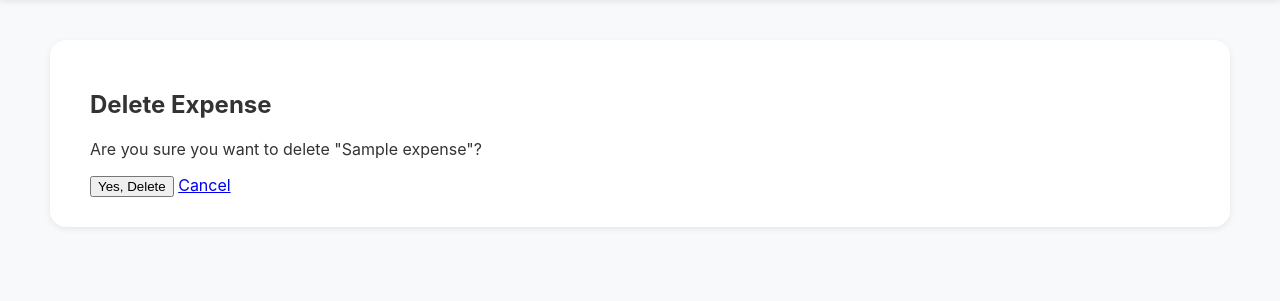
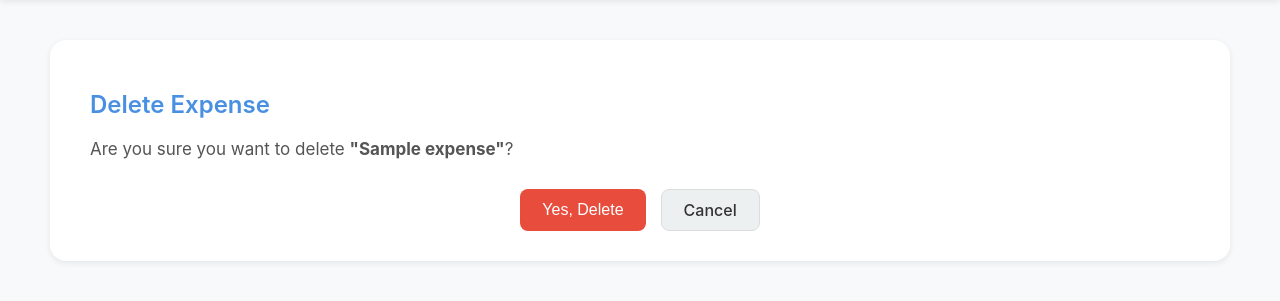
Before and after one commit to pankajrajparajuli/expense_tracker_django-internship-, a Django app: page /expenses/1/delete/ in a window 1280 px wide. Shown: the part 45-346 px from the top of the page. Run offline with Django 5.2, Linux system fonts and the light colour scheme; a user stored in the database is signed in; tables that the repository leaves empty hold one stand-in row (values such as "Sample post").

Commit message:
feat: made ecpense delete temlate good

```diff
--- a/expenses/templates/expenses/expense_confirm_delete.html
+++ b/expenses/templates/expenses/expense_confirm_delete.html
@@ -1,10 +1,79 @@
 {% extends 'base.html' %}
+
+{% block extra_style %}
+<style>
+    /* === Delete Page Styling === */
+    .delete-container {
+        max-width: 500px;
+        margin: 80px auto;
+        background: var(--card-bg);
+        padding: 40px 30px;
+        border-radius: 16px;
+        box-shadow: var(--shadow);
+        text-align: center;
+        color: var(--text);
+    }
+
+    .delete-container h2 {
+        color: var(--primary);
+        margin-bottom: 20px;
+        font-weight: 600;
+    }
+
+    .delete-container p {
+        font-size: 17px;
+        color: #555;
+        margin-bottom: 30px;
+    }
+
+    .delete-container form {
+        display: flex;
+        justify-content: center;
+        gap: 15px;
+    }
+
+    .delete-container button,
+    .delete-container a {
+        padding: 10px 22px;
+        border-radius: 8px;
+        font-size: 16px;
+        cursor: pointer;
+        text-decoration: none;
+        font-weight: 500;
+    }
+
+    .delete-container button {
+        background-color: #e74c3c;
+        color: white;
+        border: none;
+        transition: 0.3s;
+    }
+
+    .delete-container button:hover {
+        background-color: #c0392b;
+    }
+
+    .delete-container a {
+        background-color: #ecf0f1;
+        color: #333;
+        border: 1px solid #ddd;
+    }
+
+    .delete-container a:hover {
+        background-color: #e0e0e0;
+    }
+</style>
+{% endblock %}
+
 {% block content %}
+<div class="delete-container">
     <h2>Delete Expense</h2>
-<p>Are you sure you want to delete "{{ object.title }}"?</p>
+    <p>Are you sure you want to delete <strong>"{{ object.title }}"</strong>?</p>
+
     <form method="post">
         {% csrf_token %}
         <button type="submit">Yes, Delete</button>
         <a href="{% url 'expense-list' %}">Cancel</a>
     </form>
+</div>
 {% endblock %}
```
Lines whose indentation alone changed are shown as unchanged.
